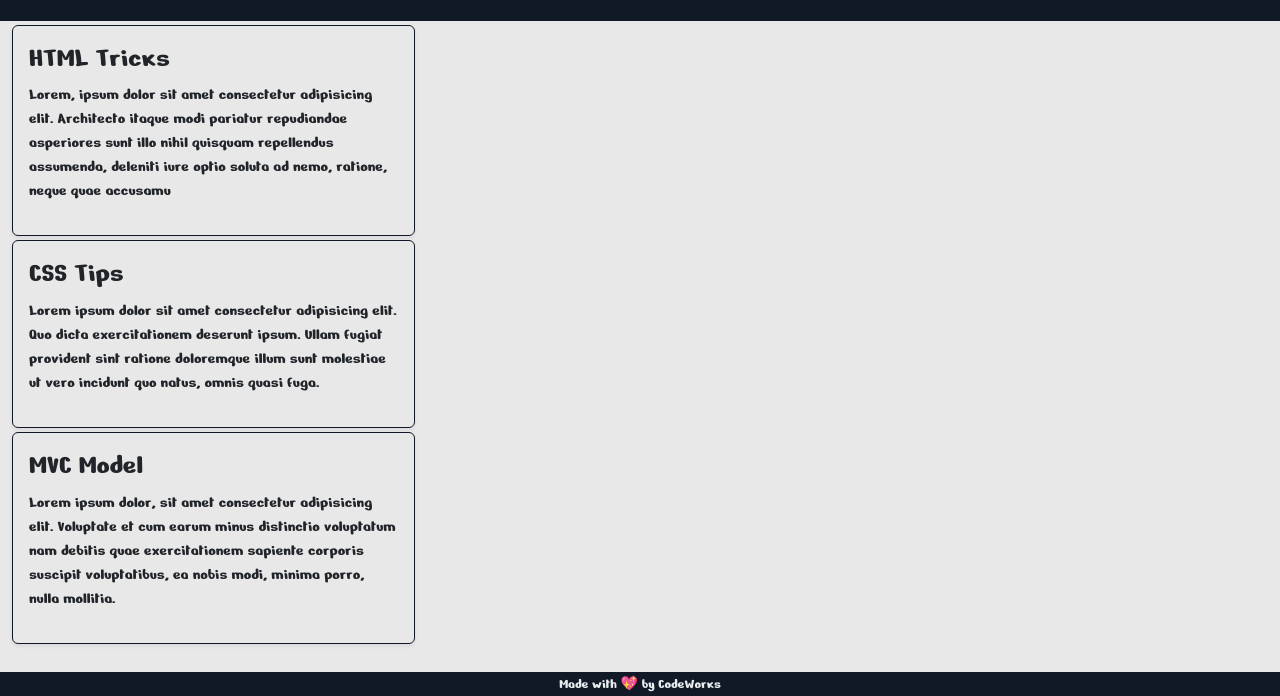
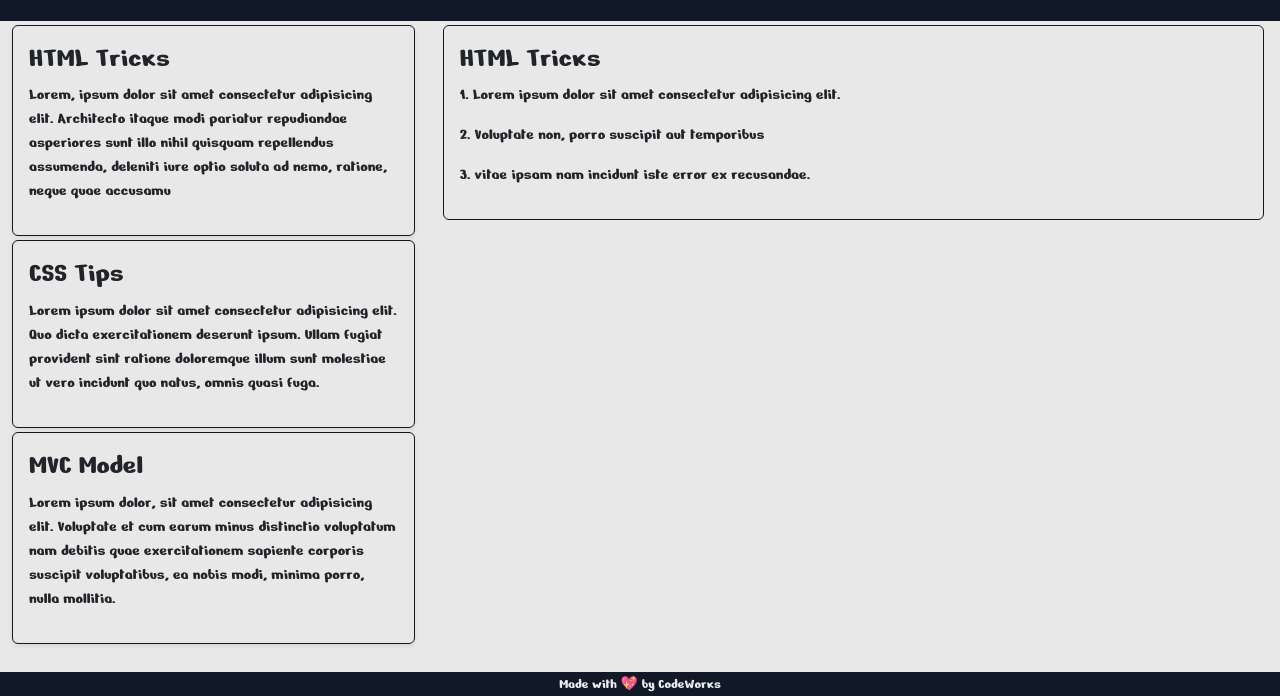
Before and after one commit to Jeromeo2077/jots, a website with bundled scripts: page index.html in a window 1280 px wide. Both pictures are taken after a click on the button 213 px from the left and 234 px from the top of the page. Shown: the part 104-800 px from the top of the page. Built offline with nearby package versions, Linux system fonts and the light colour scheme; a script that the page names is missing.

Commit message:
Created both the setActiveJot and drawActiveJot methods

```diff
--- a/app/AppState.js
+++ b/app/AppState.js
@@ -19,6 +19,7 @@ class ObservableAppState extends EventEmitter {
     }),
   ]
 
+  /**@type {Jot}*/
   activeJot = null
 
 }
--- a/app/controllers/JotsController.js
+++ b/app/controllers/JotsController.js
@@ -1,12 +1,16 @@
 import { AppState } from "../AppState.js";
+import { Jots } from "../models/Jots.js";
 import { jotsService } from "../services/JotsService.js";
 
 export class JotsController {
   constructor() {
     console.log('The JotsController has loaded');
+    AppState.on('jots', this.drawJots)
+    AppState.on('activeJot', this.drawActiveJots)
 
     this.drawJots()
   }
+
 
   drawJots() {
     const jots = AppState.jots
@@ -20,10 +24,23 @@ export class JotsController {
     jotElm.innerHTML = jotsHTML
   }
 
+
+  drawActiveJots() {
+    const jot = AppState.activeJot
+
+    let jotsHTML = ''
+
+    jotsHTML += jot.getDetailedJotTemplate()
+
+    const jotElm = document.getElementById('jotsdetail')
+    // @ts-ignore
+    jotElm.innerHTML = jotsHTML
+  }
+
+
   setActiveJot(jotId) {
     console.log("The following Jot ID has been sent by the JotsController: ", jotId);
     jotsService.setActiveJot(jotId)
-
   }
 
 }
--- a/app/models/Jots.js
+++ b/app/models/Jots.js
@@ -19,4 +19,14 @@ export class Jots {
           </div>`
   }
 
+
+  getDetailedJotTemplate() {
+    return `
+    <div class="p-3 border border-1 border-dark m-1 rounded">
+    <h3>HTML Tricks</h3>
+    <p>1. Lorem ipsum dolor sit amet consectetur adipisicing elit.
+    <p>2. Voluptate non, porro suscipit aut temporibus</p>
+    <p>3. vitae ipsam nam incidunt iste error ex recusandae.</p>
+  </div>`
+  }
 }
--- a/index.html
+++ b/index.html
@@ -36,7 +36,7 @@
     <div class="row">
 
       <div id="jotslist" class="col-md-4">
-        <!-- STUB - Active Jungle Jumble Template -->
+        <!-- STUB - Jots List Template -->
         <!-- <div class="p-3 border border-1 border-dark m-1 rounded"> -->
         <!-- <h3>HTML Tricks</h3>
           <p>1. Lorem ipsum dolor sit amet consectetur adipisicing elit.
@@ -45,7 +45,14 @@
         <!-- </div> -->
       </div>
 
-      <div class="col-md-8">
+      <div id="jotsdetail" class="col-md-8">
+        <!-- STUB - Jot Detail Template -->
+        <!-- <div class="p-3 border border-1 border-dark m-1 rounded">
+          <h3>HTML Tricks</h3>
+          <p>1. Lorem ipsum dolor sit amet consectetur adipisicing elit.
+          <p>2. Voluptate non, porro suscipit aut temporibus</p>
+          <p>3. vitae ipsam nam incidunt iste error ex recusandae.</p>
+        </div> -->
 
       </div>
 
```
